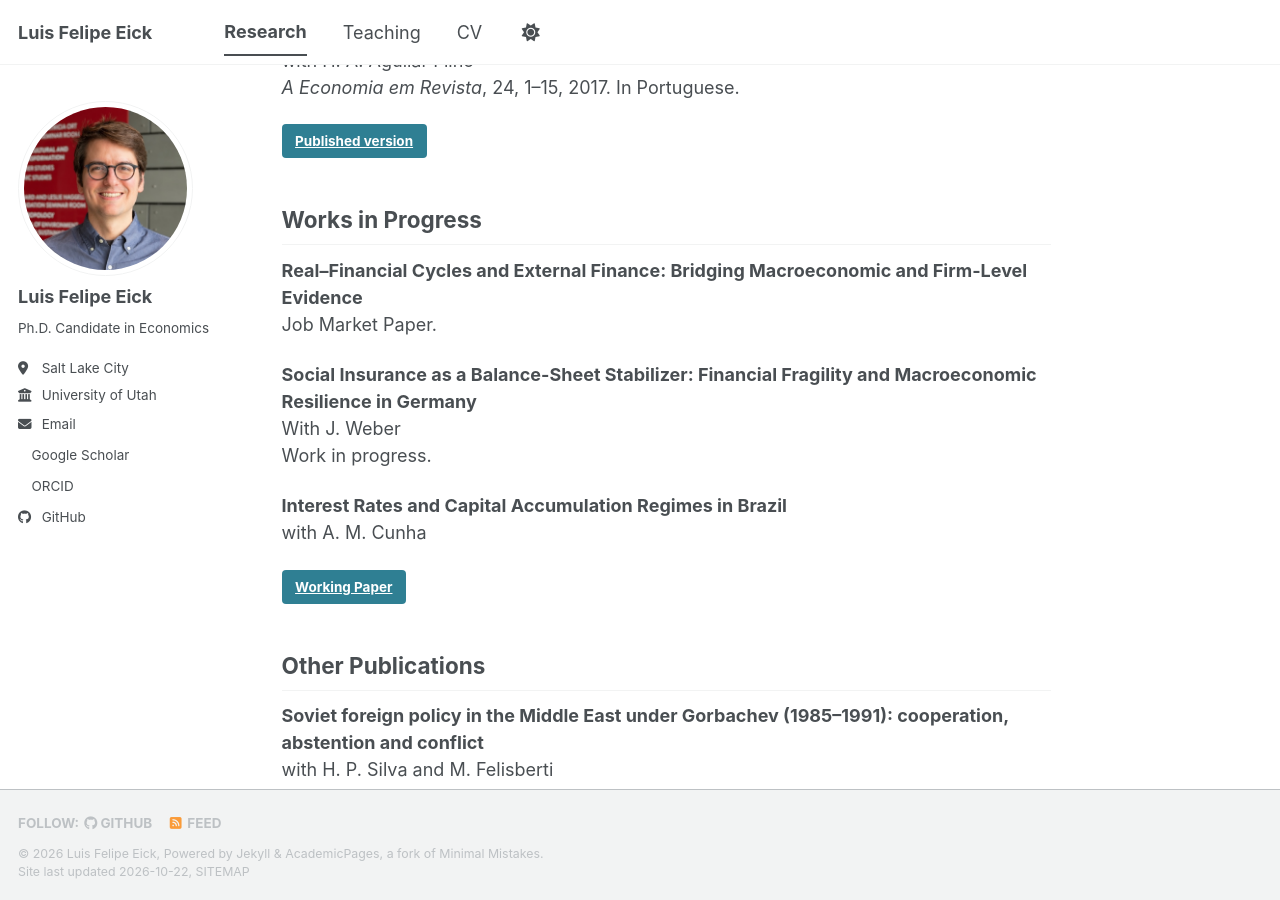
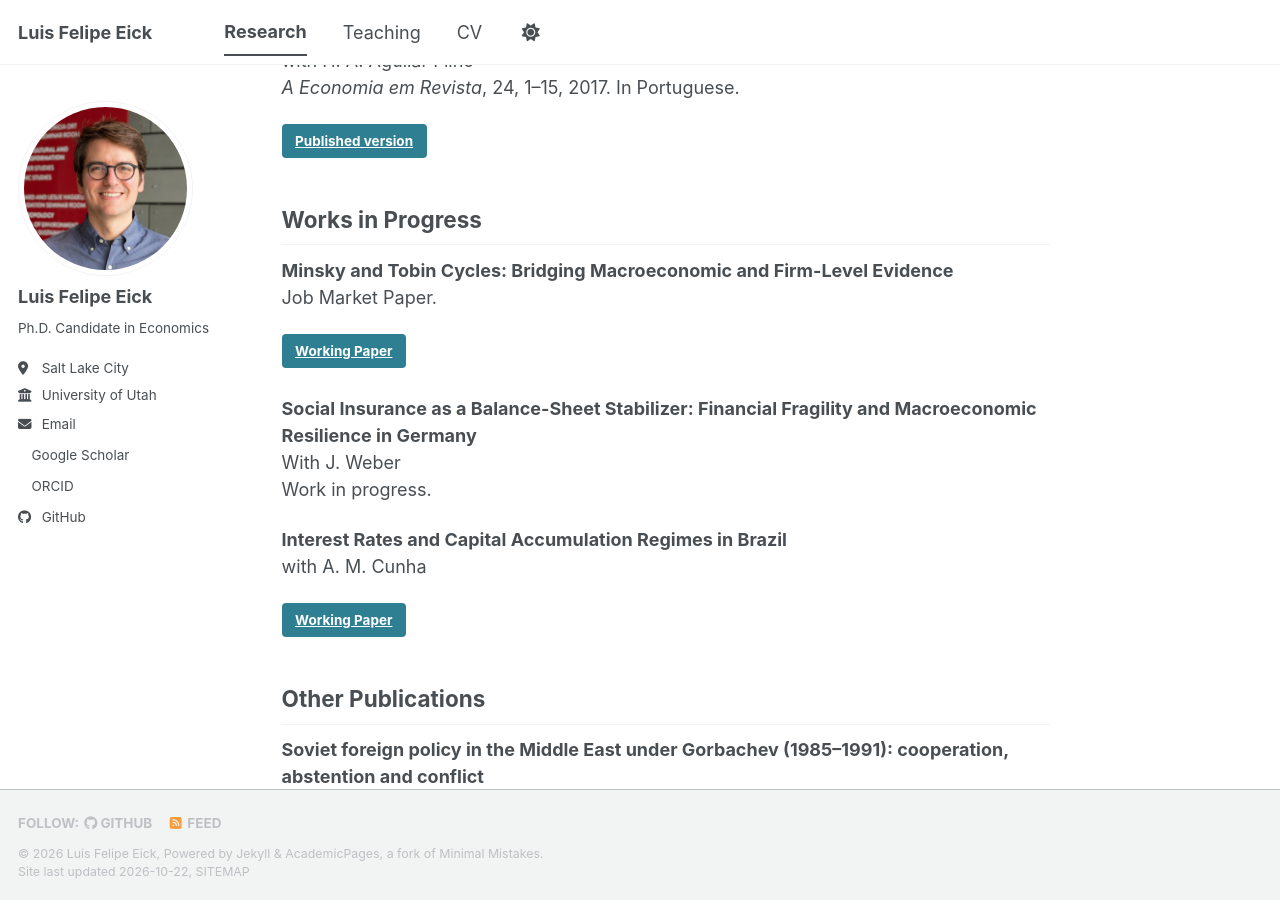
Before and after one commit to lfeick/lfeick.github.io, a Jekyll site: the page built from _pages/research.md, in a window 1280 px wide and 900 px high, scrolled down 411 px. Built offline with Jekyll 4.4.1, drawn with Linux system fonts in a browser that asks for light colours; a style sheet for code colours, icons or effects is not loaded.

Commit message:
Update research.md

```diff
--- a/_pages/research.md
+++ b/_pages/research.md
@@ -21,8 +21,10 @@ with H. A. Aguilar Filho
 
 ## Works in Progress
 
-**Real–Financial Cycles and External Finance: Bridging Macroeconomic and Firm-Level Evidence**
+**Minsky and Tobin Cycles: Bridging Macroeconomic and Firm-Level Evidence**
 Job Market Paper.
+
+[Working Paper](/files/Eick_JMP.pdf){: .btn .btn--primary}
 
 **Social Insurance as a Balance-Sheet Stabilizer: Financial Fragility and Macroeconomic Resilience in Germany**
 With J. Weber
```
